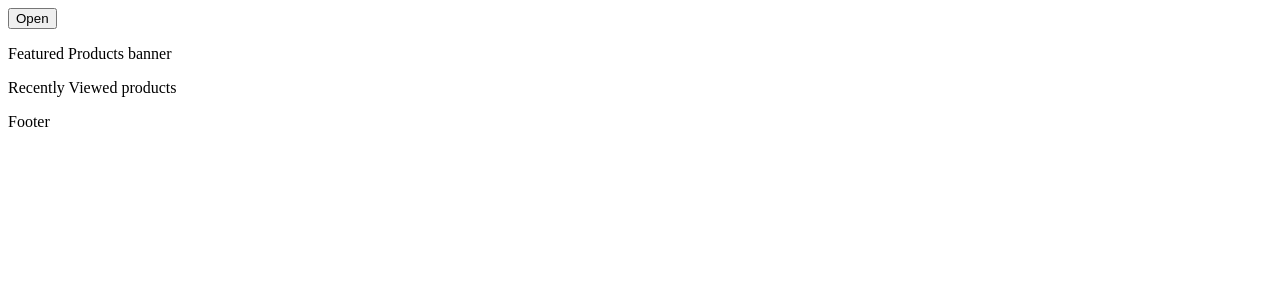
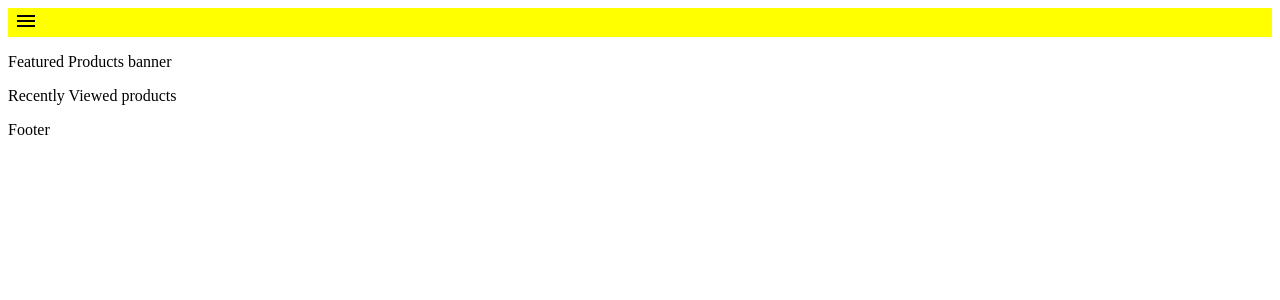
Before and after one commit to Chrisdocs/ecomm, a Next.js app: page / in a window 1280 px wide. Shown: the top 300 px of the page. Built offline with nearby package versions, Linux system fonts and the light colour scheme.

Commit message:
installed material ui and dep. added menu icons

```diff
--- a/components/Navigation.js
+++ b/components/Navigation.js
@@ -1,18 +1,28 @@
 import React from "react";
 import { useState } from "react";
 import styles from "../styles/Navigation.module.scss";
+import MenuIcon from "@mui/icons-material/Menu";
+import CloseIcon from '@mui/icons-material/Close';
 
 export default function Navigation() {
   const [navIsOpen, setNavIsOpen] = useState(false);
 
   const handleToggle = () => {
-		setNavIsOpen(prev => !prev)
-	}
+    setNavIsOpen((prev) => !prev);
+  };
+
+  console.log(MenuIcon);
 
   return (
     <div className={styles.navWrapper}>
+      <link
+        rel="stylesheet"
+        href="https://fonts.googleapis.com/icon?family=Material+Icons"
+      />
       <nav className={styles.navBar}>
-        <button className={styles.navToggle} onClick={handleToggle}>{navIsOpen ? "Close" : "Open"}</button>
+        <button onClick={handleToggle}>
+          {navIsOpen ? <CloseIcon /> : <MenuIcon />}
+        </button>
         <ul className={navIsOpen ? styles.showMenu : styles.menuNav}>
           <li>
             <a href="/">Home</a>
--- a/package.json
+++ b/package.json
@@ -9,9 +9,12 @@
     "lint": "next lint"
   },
   "dependencies": {
+    "@emotion/react": "^11.10.4",
+    "@emotion/styled": "^11.10.4",
+    "@mui/icons-material": "^5.10.3",
+    "@mui/material": "^5.10.5",
     "next": "12.3.0",
     "react": "18.2.0",
-    "react-burger-menu": "^3.0.8",
     "react-dom": "18.2.0",
     "sass": "^1.54.9"
   },
--- a/styles/Navigation.module.scss
+++ b/styles/Navigation.module.scss
@@ -1,13 +1,36 @@
-.navWrapper{
-	.navBar{
-		.navToggle{
+.navWrapper {
+  .navBar {
+    button {
+      background: none;
+      border: none;
+      outline: none;
+      background-color: yellow;
+      width: 100%;
+      text-align: left;
+      cursor: pointer;
+      transition: all 0.3s ease-in-out;
+      &:hover {
+        color: black;
+      }
+    }
+    .menuNav {
+      display: none;
+    }
+    .showMenu {
+    }
+  }
+}
 
-		}
-		.menuNav{
-			display: none;
-		}
-		.showMenu{
-
-		}
-	}
+.materialIcons {
+  font-family: 'Material Icons';
+  font-weight: normal;
+  font-style: normal;
+  font-size: 24px;  /* Preferred icon size */
+  display: inline-block;
+  line-height: 1;
+  text-transform: none;
+  letter-spacing: normal;
+  word-wrap: normal;
+  white-space: nowrap;
+  direction: ltr;
 }
```
Also changed, not shown: 1 other file (tests, documents, lock files or other folders). Lines whose indentation alone changed are shown as unchanged.
